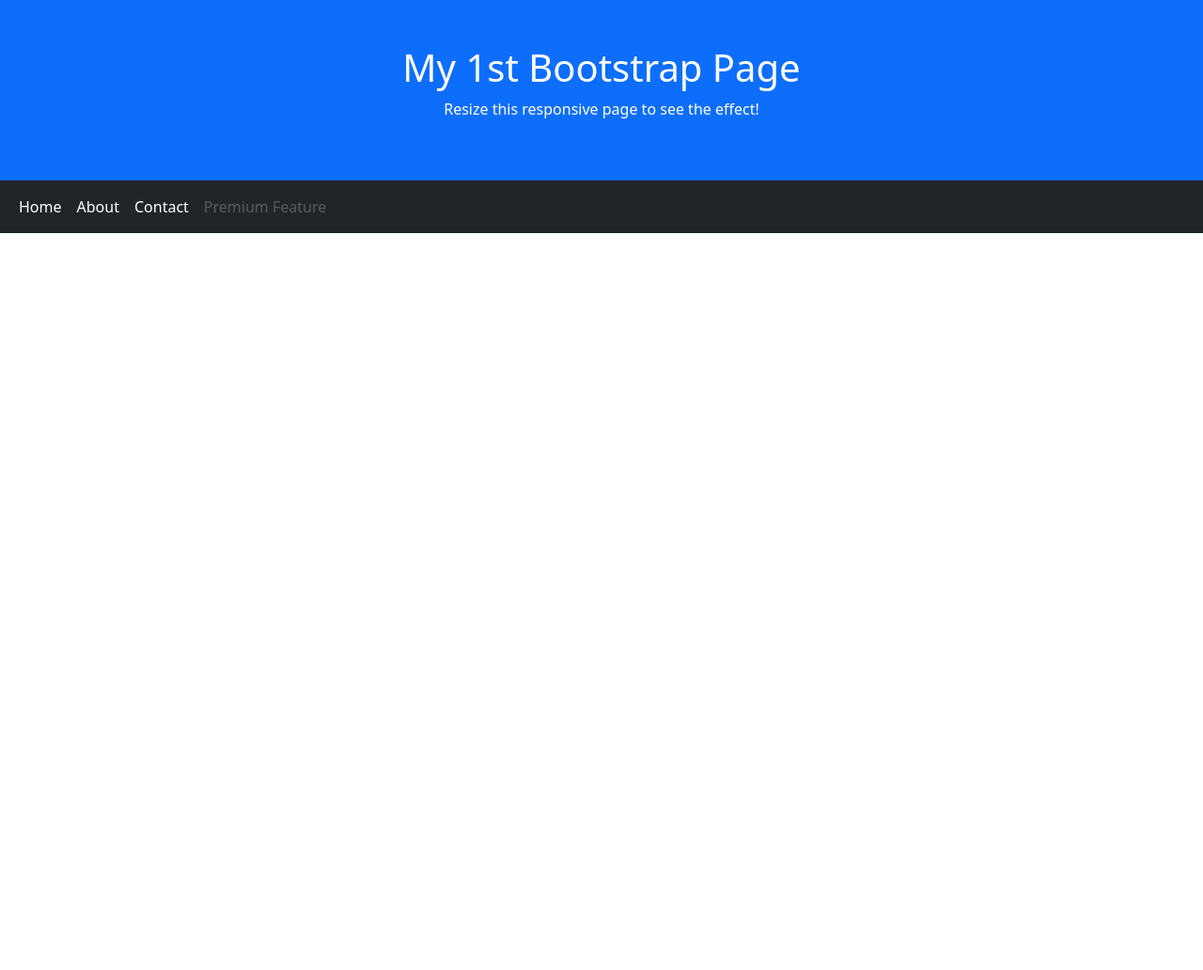
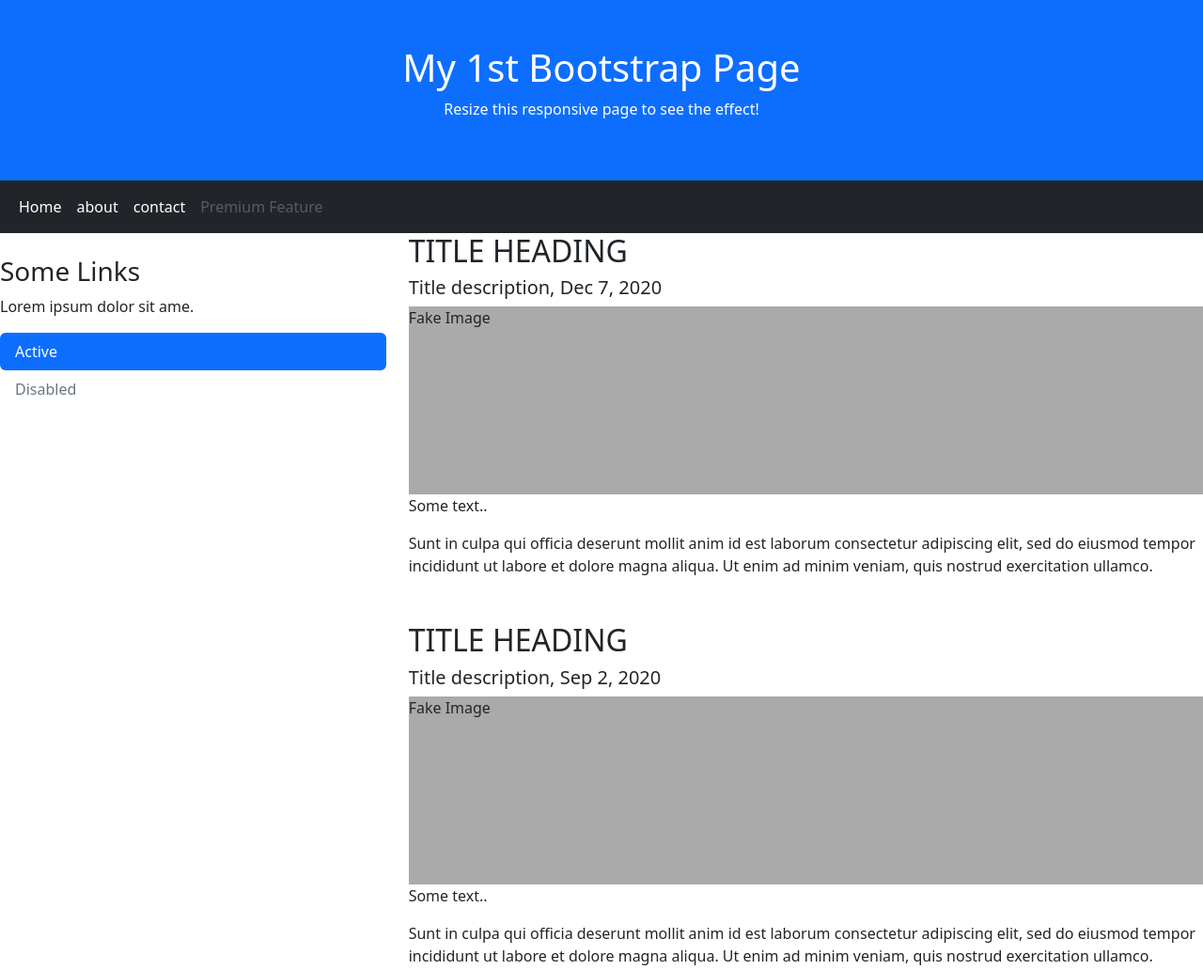
Before and after one commit to SamRat669/Web_Class, a plain HTML site: page bootstrap.html in a window 1280 px wide. Shown: the whole page at 94% size. Before the commit the page ends 800 px from the top, so only its background shows below. Drawn offline with nearby package versions, Linux system fonts and the light colour scheme.

Commit message:
Bootstrap

```diff
--- a/bootstrap.html
+++ b/bootstrap.html
@@ -6,6 +6,12 @@
   <meta name="viewport" content="width=device-width, initial-scale=1">
   <link href="https://cdn.jsdelivr.net/npm/bootstrap@5.2.1/dist/css/bootstrap.min.css" rel="stylesheet">
   <script src="https://cdn.jsdelivr.net/npm/bootstrap@5.2.1/dist/js/bootstrap.bundle.min.js"></script>
+<style>.fakeimg{
+    height: 200px;
+    background: #aaa;
+}
+</style>
+
 </head>
 <body>
 
@@ -20,10 +26,10 @@
             <a href="#" class="nav-link active">Home</a>
         </li>
         <li class="nav-item">
-            <a href="#" class="nav-link active ">About</a>
+            <a href="#" class="nav-link active ">about</a>
         </li>
         <li class="nav-item">
-            <a href="#" class="nav-link active ">Contact</a>
+            <a href="#" class="nav-link active ">contact</a>
         </li>
         <li class="nav-item">
             <a href="#" class="nav-link disabled">Premium Feature</a>
@@ -32,6 +38,34 @@
     </ul>
     </div>
     </nav>
+  <div class="row">
+    <div class="col-sm-4">
+
+      <h3 class="mt-4">Some Links</h3>
+      <p>Lorem ipsum dolor sit ame.</p>
+      <ul class="nav nav-pills flex-column">
+        <li class="nav-item">
+          <a class="nav-link active" href="#">Active</a>
+        </li>
+        <li class="nav-item">
+          <a class="nav-link disabled" href="#">Disabled</a>
+        </li>
+      </ul>
+      <hr class="d-sm-none">
+    </div>
+    <div class="col-sm-8">
+        <h2>TITLE HEADING</h2>
+        <h5>Title description, Dec 7, 2020</h5>
+        <div class="fakeimg">Fake Image</div>
+        <p>Some text..</p>
+        <p>Sunt in culpa qui officia deserunt mollit anim id est laborum consectetur adipiscing elit, sed do eiusmod tempor incididunt ut labore et dolore magna aliqua. Ut enim ad minim veniam, quis nostrud exercitation ullamco.</p>
+
+        <h2 class="mt-5">TITLE HEADING</h2>
+        <h5>Title description, Sep 2, 2020</h5>
+        <div class="fakeimg">Fake Image</div>
+        <p>Some text..</p>
+        <p>Sunt in culpa qui officia deserunt mollit anim id est laborum consectetur adipiscing elit, sed do eiusmod tempor incididunt ut labore et dolore magna aliqua. Ut enim ad minim veniam, quis nostrud exercitation ullamco.</p>
+      </div>
 
  </div>
 </div>
```
